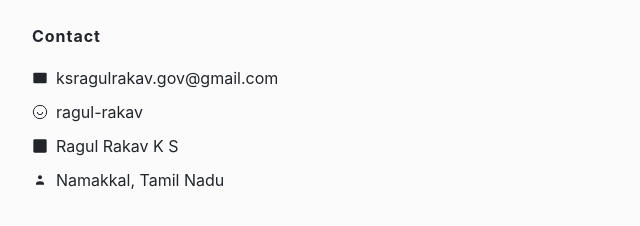
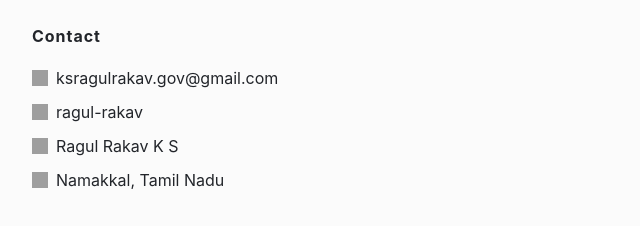
Before and after one commit to ragul-rakav/Portfolio-Website, a plain HTML site: page index.html in a window 1280 px wide. Shown: the part 1584-1810 px from the top of the page, 182-822 px from the left. Drawn offline with Linux system fonts and the light colour scheme; grey boxes are pictures that could not be loaded.

Commit message:
Fix HTML encoding issues in index.html

```diff
--- a/index.html
+++ b/index.html
@@ -129,19 +129,19 @@
       <h2>Contact</h2>
       <ul class="contact-list">
         <li>
-          <svg viewBox="0 0 24 24" width="16" height="16" fill="currentColor" aria-hidden><rect x="2" y="4" width="20" height="16" rx="2" /><path d="M2 6l10 7 10-7" fill="none" stroke="currentColor" stroke-width="1"/></svg>
+          <img src="https://img.icons8.com/material/24/mail.png" alt="Email" width="16" height="16">
           <a href="mailto:ksragulrakav.gov@gmail.com">ksragulrakav.gov@gmail.com</a>
         </li>
         <li>
-          <svg viewBox="0 0 24 24" width="16" height="16" fill="currentColor" aria-hidden><circle cx="12" cy="12" r="10" fill="none" stroke="currentColor" stroke-width="1.5"/><path d="M8 12a4 4 0 0 0 8 0" fill="none" stroke="currentColor" stroke-width="1.5"/></svg>
+          <img src="https://img.icons8.com/fluency-systems-filled/48/github.png" alt="GitHub" width="16" height="16">
           <a href="https://github.com/ragul-rakav" target="_blank" rel="noopener">ragul-rakav</a>
         </li>
         <li>
-          <svg viewBox="0 0 24 24" width="16" height="16" fill="currentColor" aria-hidden><rect x="2" y="2" width="20" height="20" rx="2"/><circle cx="7" cy="8" r="1.5"/><path d="M6 13c1-2 2-3 4-3s3 1 4 3c1 2 1 4 0 6" fill="none" stroke="currentColor" stroke-width="1"/></svg>
+          <img src="https://img.icons8.com/small/16/linkedin.png" alt="LinkedIn" width="16" height="16">
           <a href="https://www.linkedin.com/in/ragul-rakav-k-s" target="_blank" rel="noopener">Ragul Rakav K S</a>
         </li>
         <li>
-          <svg viewBox="0 0 24 24" width="16" height="16" fill="currentColor" aria-hidden><circle cx="12" cy="8" r="3" /><path d="M12 14c3 0 6 1 6 3v2H6v-2c0-2 3-3 6-3z"/></svg>
+          <img src="https://img.icons8.com/material-sharp/24/marker.png" alt="Location" width="16" height="16">
           Namakkal, Tamil Nadu
         </li>
       </ul>
```
